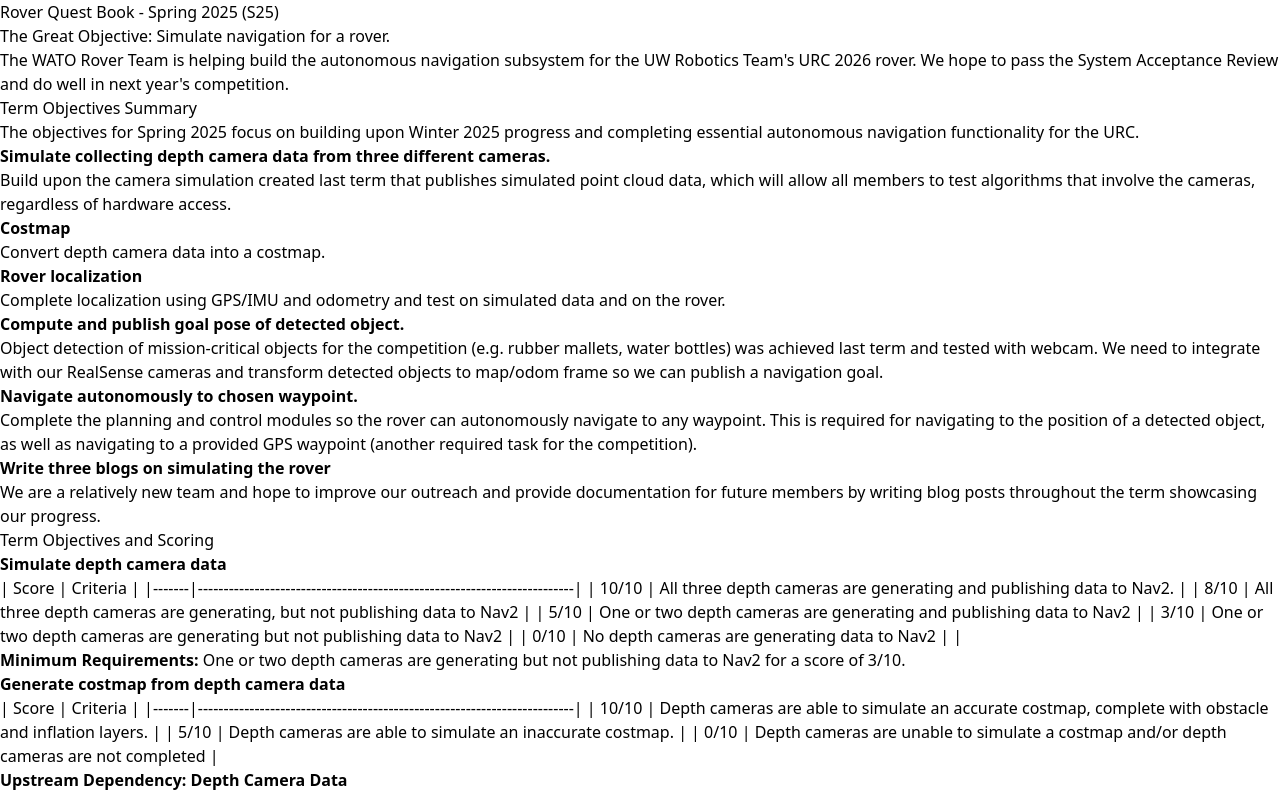
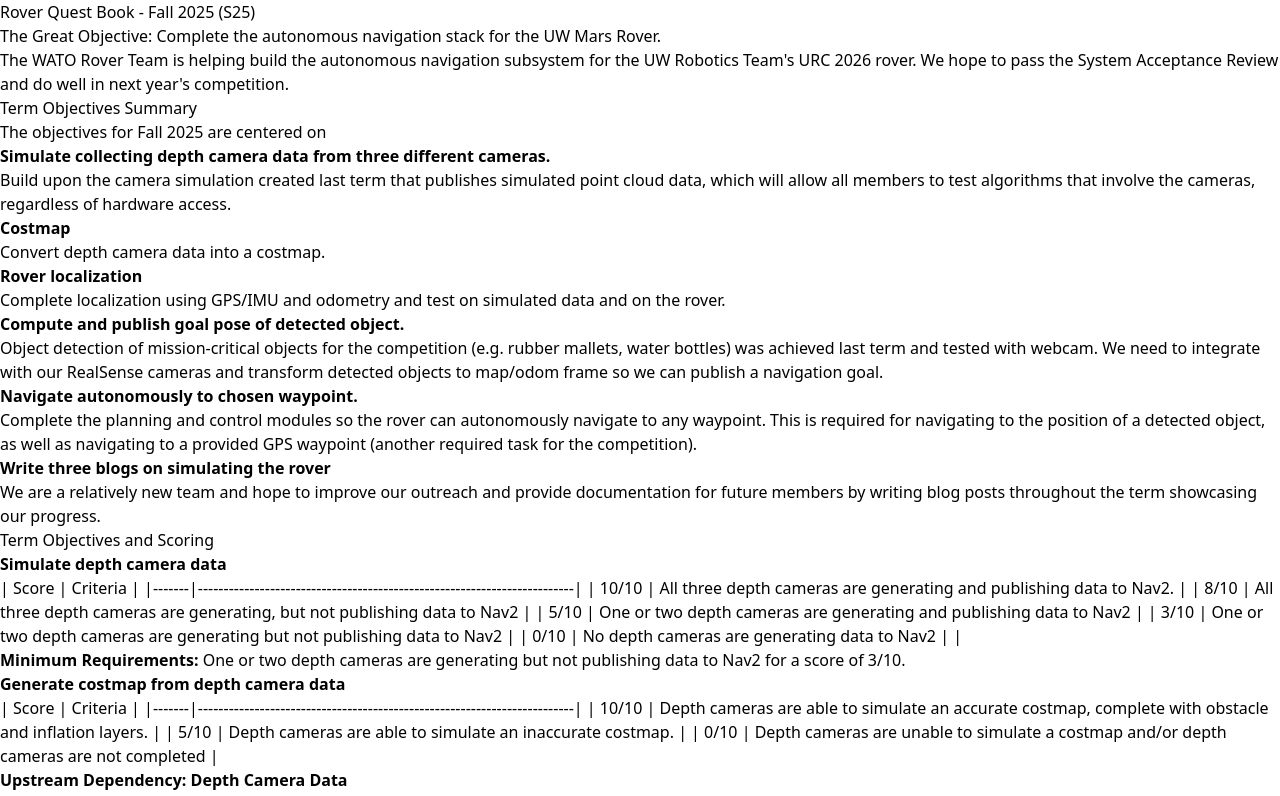
Before and after one commit to WATonomous/wato_wiki, a Next.js app: page /quest_books/s25_rover_quests in a window 1280 px wide. Shown: the top 796 px of the page. Built offline with nearby package versions, Linux system fonts and the light colour scheme.

Commit message:
Move s25 rover to archive

```diff
--- a/pages/quest_books/s25_rover_quests.mdx
+++ b/pages/quest_books/s25_rover_quests.mdx
@@ -1,12 +1,12 @@
-# Rover Quest Book - Spring 2025 (S25)
+# Rover Quest Book - Fall 2025 (S25)
 
-## The Great Objective: Simulate navigation for a rover.
+## The Great Objective: Complete the autonomous navigation stack for the UW Mars Rover.
 
 The WATO Rover Team is helping build the autonomous navigation subsystem for the [UW Robotics Team](https://github.com/uwrobotics)'s [URC 2026](https://urc.marssociety.org/home/requirements-guidelines) rover. We hope to pass the [System Acceptance Review](https://urc.marssociety.org/home/requirements-guidelines/system-acceptance-review) and do well in next year's competition.
 
 ## Term Objectives Summary
 
-The objectives for Spring 2025 focus on building upon [Winter 2025](https://wiki.watonomous.ca/quest_books/archive/w25_rover_quests/) progress and completing essential autonomous navigation functionality for the URC.
+The objectives for Fall 2025 are centered on
 
 1. **Simulate collecting depth camera data from three different cameras.**
 - Build upon the camera simulation created last term that publishes simulated point cloud data, which will allow all members to test algorithms that involve the cameras, regardless of hardware access.
```
